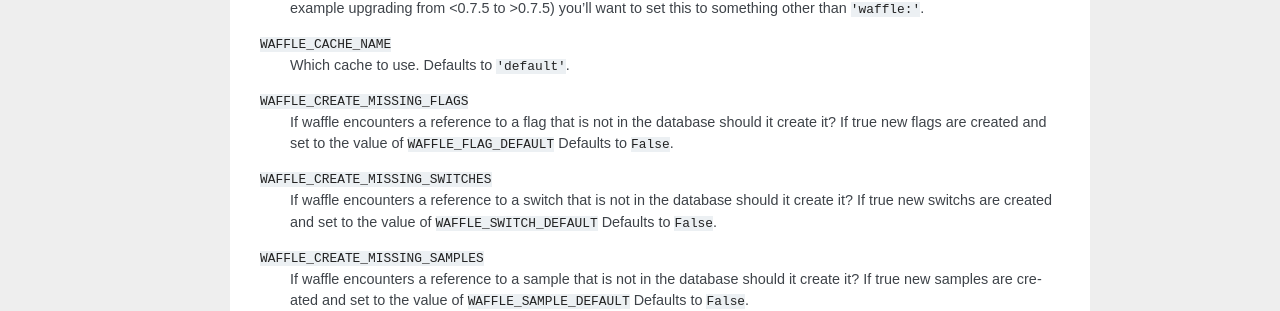
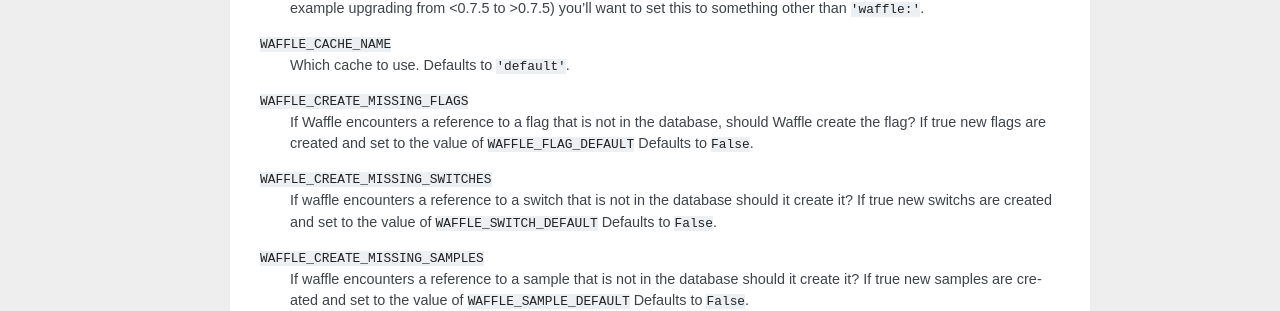
Before and after one commit to jazzband/django-waffle, a Sphinx documentation site: the page built from docs/starting/configuring.rst, in a window 1280 px wide. Shown: the part 922-1233 px from the top of the page. Built offline with Sphinx 7.4.7, drawn with Linux system fonts in a browser that asks for light colours.

Commit message:
Fixing capitalization issue in documentation
Co-Authored-By: adamhaney <adamhaney@users.noreply.github.com>

```diff
--- a/docs/starting/configuring.rst
+++ b/docs/starting/configuring.rst
@@ -64,7 +64,7 @@
     Which cache to use. Defaults to ``'default'``.
 
 ``WAFFLE_CREATE_MISSING_FLAGS``
-    If waffle encounters a reference to a flag that is not in the database should it create it?
+    If Waffle encounters a reference to a flag that is not in the database, should Waffle create the flag?
     If true new flags are created and set to the value of ``WAFFLE_FLAG_DEFAULT``
     Defaults to ``False``.
 
```
